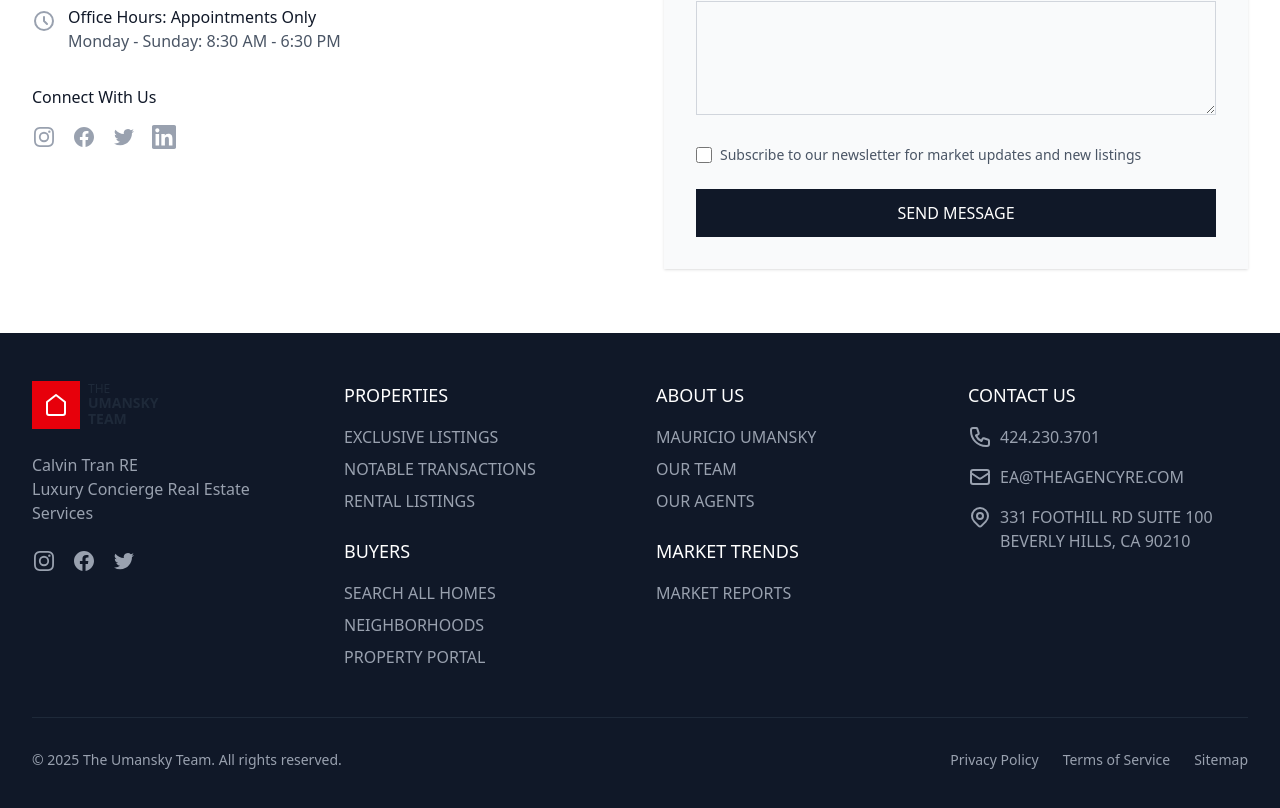
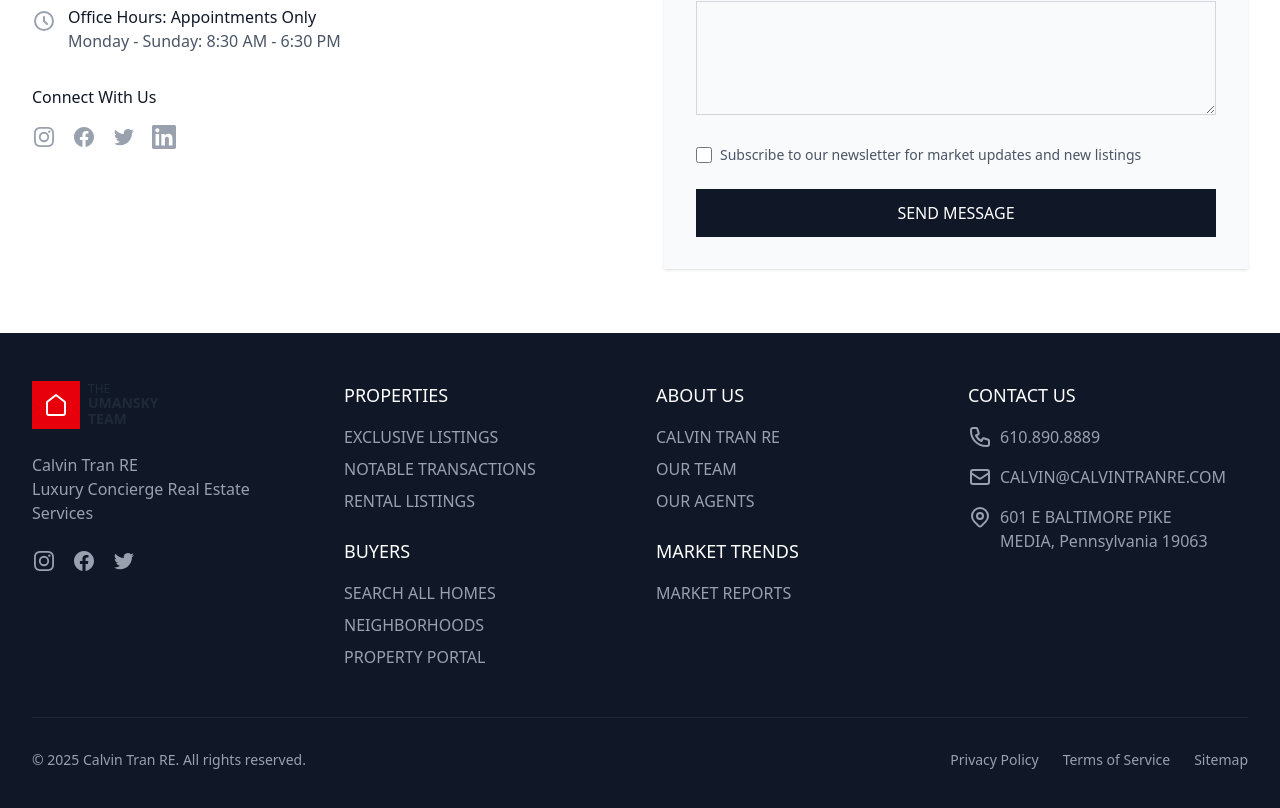
Before and after one commit to caltran117/calvintranre.com, a React (Vite) app in the folder client/: page /team in a window 1280 px wide. Shown: the part 2625-3433 px from the top of the page. Built offline with nearby package versions, Linux system fonts and the light colour scheme; no server answers.

Commit message:
contact us & footer static info

```diff
--- a/client/src/components/Footer.jsx
+++ b/client/src/components/Footer.jsx
@@ -74,7 +74,7 @@
             <h3 className="text-lg font-medium mb-4">ABOUT US</h3>
             <ul className="space-y-2">
               <li>
-                <Link to="/about/mauricio" className="text-gray-400 hover:text-white">MAURICIO UMANSKY</Link>
+                <Link to="/about/mauricio" className="text-gray-400 hover:text-white">CALVIN TRAN RE</Link>
               </li>
               <li>
                 <Link to="/about/team" className="text-gray-400 hover:text-white">OUR TEAM</Link>
@@ -100,13 +100,13 @@
                 <svg className="h-6 w-6 mr-2" fill="none" viewBox="0 0 24 24" stroke="currentColor">
                   <path strokeLinecap="round" strokeLinejoin="round" strokeWidth="2" d="M3 5a2 2 0 012-2h3.28a1 1 0 01.948.684l1.498 4.493a1 1 0 01-.502 1.21l-2.257 1.13a11.042 11.042 0 005.516 5.516l1.13-2.257a1 1 0 011.21-.502l4.493 1.498a1 1 0 01.684.949V19a2 2 0 01-2 2h-1C9.716 21 3 14.284 3 6V5z" />
                 </svg>
-                <span>424.230.3701</span>
+                <span>610.890.8889</span>
               </li>
               <li className="flex">
                 <svg className="h-6 w-6 mr-2" fill="none" viewBox="0 0 24 24" stroke="currentColor">
                   <path strokeLinecap="round" strokeLinejoin="round" strokeWidth="2" d="M3 8l7.89 5.26a2 2 0 002.22 0L21 8M5 19h14a2 2 0 002-2V7a2 2 0 00-2-2H5a2 2 0 00-2 2v10a2 2 0 002 2z" />
                 </svg>
-                <span>EA@THEAGENCYRE.COM</span>
+                <span>CALVIN@CALVINTRANRE.COM</span>
               </li>
               <li className="flex">
                 <svg className="h-6 w-6 mr-2" fill="none" viewBox="0 0 24 24" stroke="currentColor">
@@ -114,8 +114,8 @@
                   <path strokeLinecap="round" strokeLinejoin="round" strokeWidth="2" d="M15 11a3 3 0 11-6 0 3 3 0 016 0z" />
                 </svg>
                 <div>
-                  <p>331 FOOTHILL RD SUITE 100</p>
-                  <p>BEVERLY HILLS, CA 90210</p>
+                  <p>601 E BALTIMORE PIKE</p>
+                  <p>MEDIA, Pennsylvania 19063</p>
                 </div>
               </li>
             </ul>
@@ -125,7 +125,7 @@
 
         <div className="mt-12 pt-8 border-t border-gray-800 text-gray-400 text-sm">
           <div className="flex flex-col md:flex-row justify-between">
-            <p>© 2025 The Umansky Team. All rights reserved.</p>
+            <p>© 2025 Calvin Tran RE. All rights reserved.</p>
             <div className="mt-4 md:mt-0 flex space-x-6">
               <Link to="/privacy" className="hover:text-white">Privacy Policy</Link>
               <Link to="/terms" className="hover:text-white">Terms of Service</Link>
```
